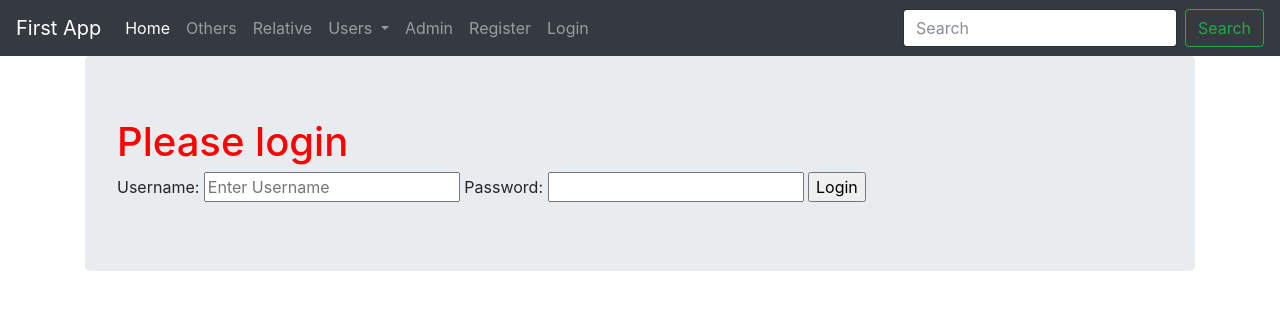
After one commit to AlanJui/Django_Starter, a Django app: page /first_app/user_login/ in a window 1280 px wide. The commit adds this page. Shown: the top 310 px of the page. Run offline with Django 3.2, Linux system fonts and the light colour scheme; some libraries are stand-ins or nearby versions.

Commit message:
完成 login, logout 功能

```diff
--- a/django_01/settings.py
+++ b/django_01/settings.py
@@ -142,3 +142,5 @@ STATICFILES_DIRS = [
 # Media
 MEDIA_ROOT = MEDIA_DIR
 MEDIA_URL = '/media/'
+
+LOGIN_URL = '/first_app/user_login'
--- a/django_01/urls.py
+++ b/django_01/urls.py
@@ -22,4 +22,5 @@ urlpatterns = [
     url(r'^$', views.index, name='index'),
     url(r'^admin/', admin.site.urls),
     url(r'^first_app/', include('first_app.urls')),
+    url(r'^logout/$', views.user_logout, name='logout'),
 ]
--- a/first_app/urls.py
+++ b/first_app/urls.py
@@ -13,5 +13,6 @@ urlpatterns = [
     url(r'^contact$', views.contact, name='contact'),
     url(r'^relative$', views.relative, name='relative'),
     url(r'^others$', views.others, name='others'),
-    url(r'^register/$', views.register, name='register')
+    url(r'^register/$', views.register, name='register'),
+    url(r'^user_login/$', views.user_login, name='user_login')
 ]
--- a/first_app/views.py
+++ b/first_app/views.py
@@ -1,5 +1,9 @@
 from django.shortcuts import render
-from django.http import HttpResponse
+from django.http import HttpResponseRedirect, HttpResponse
+from django.core.urlresolvers import reverse
+from django.contrib.auth.decorators import login_required
+from django.contrib.auth import authenticate, login, logout
+
 from first_app.models import Topic,Webpage,AccessRecord
 from first_app.models import User
 # from . import forms
@@ -16,38 +20,6 @@ def index(request):
         'access_records': webpages_list
     }
     return render(request, 'first_app/index.html', context=date_dict)
-
-def register(request):
-    registered = False
-
-    if request.method == 'POST':
-        user_form = UserForm(data=request.POST)
-        profile_form = UserProfileInfoForm(data=request.POST)
-
-        if user_form.is_valid() and profile_form.is_valid()        :
-            user = user_form.save()
-            user.set_password(user.password)
-            user.save()
-
-            profile = profile_form.save(commit=False)
-            profile.user = user
-
-            if 'profile_pic' in request.FILES:
-                profile.profile_pic = request.FILES['profile_pic']
-
-            profile.save()
-            registered = True
-        else:
-            print(user_form.errors, profile_form.errors)
-    else:
-        user_form = UserForm()
-        profile_form = UserProfileInfoForm()
-
-    return render(request, 'first_app/registration.html', {
-        'registered': registered,
-        'user_form': user_form,
-        'profile_form': profile_form
-    })
 
 def others(request):
     return render(request, 'first_app/others.html', {
@@ -138,3 +110,62 @@ def my_form_old(request):
         'form': myForm,
         'title': 'My Django Form'
     })
+
+# =======================================================================
+
+def register(request):
+    registered = False
+
+    if request.method == 'POST':
+        user_form = UserForm(data=request.POST)
+        profile_form = UserProfileInfoForm(data=request.POST)
+
+        if user_form.is_valid() and profile_form.is_valid()        :
+            user = user_form.save()
+            user.set_password(user.password)
+            user.save()
+
+            profile = profile_form.save(commit=False)
+            profile.user = user
+
+            if 'profile_pic' in request.FILES:
+                profile.profile_pic = request.FILES['profile_pic']
+
+            profile.save()
+            registered = True
+        else:
+            print(user_form.errors, profile_form.errors)
+    else:
+        user_form = UserForm()
+        profile_form = UserProfileInfoForm()
+
+    return render(request, 'first_app/registration.html', {
+        'registered': registered,
+        'user_form': user_form,
+        'profile_form': profile_form
+    })
+
+def user_login(request):
+    if request.method == 'POST':
+        username = request.POST.get('username')
+        password = request.POST.get('password')
+
+        user = authenticate(username=username, password=password)
+
+        if user:
+            if user.is_active:
+                login(request, user)
+                return HttpResponseRedirect(reverse('index'))
+            else:
+                return HttpResponse('Account Not Active!!')
+        else:
+            print('Someone tried to login and failed!')
+            print('Username: {} and password {}'.format(username, password))
+            return HttpResponse('Invalid login details supplied!')
+    else:
+        return render(request, 'first_app/login.html', {})
+
+@login_required
+def user_logout(request):
+    logout(request)
+    return HttpResponseRedirect(reverse('index'))
--- a/templates/first_app/_base.html
+++ b/templates/first_app/_base.html
@@ -42,9 +42,29 @@
           </div>
         </li>
         <li class="nav-item">
-          <a class="nav-link" href="{% url 'admin:index' %}">Admin</a>
+          <a class="nav-link" href="{% url 'admin:index' %}">
+            Admin
+          </a>
         </li>
-        <li><a class="nav-link" href="{% url 'first_app:register' %}">Register</a></li>
+        <li>
+          <a class="nav-link" href="{% url 'first_app:register' %}">
+            Register
+          </a>
+        </li>
+
+        {% if user.is_authenticated %}
+          <li>
+            <a href="{% url 'logout' %}" class="nav-link">
+              Logout
+            </a>
+          </li>
+        {% else %}
+          <li>
+            <a href="{% url 'first_app:user_login' %}" class="nav-link">
+              Login
+            </a>
+          </li>
+        {% endif %}
       </ul>
       <form class="form-inline my-2 my-lg-0">
         <input class="form-control mr-sm-2" type="text" placeholder="Search">
--- /dev/null
+++ b/templates/first_app/login.html
@@ -0,0 +1,16 @@
+{% extends 'first_app/_base.html' %}
+{% block body_block %}
+<div class="jumbotron">
+  <h1>Please login</h1>
+  <form action="{% url 'first_app:user_login' %}" method="post">
+    {% csrf_token %}
+    <label for="username">Username:</label>
+    <input type="text" name="username" id="username" placeholder="Enter Username">
+
+    <label for="password">Password:</label>
+    <input type="password" name="password" id="password">
+
+    <input type="submit" value="Login">
+  </form>
+</div>
+{% endblock %}
```
Also changed, not shown: db.sqlite3, media/profile_pics/復卦.jpg (added).
